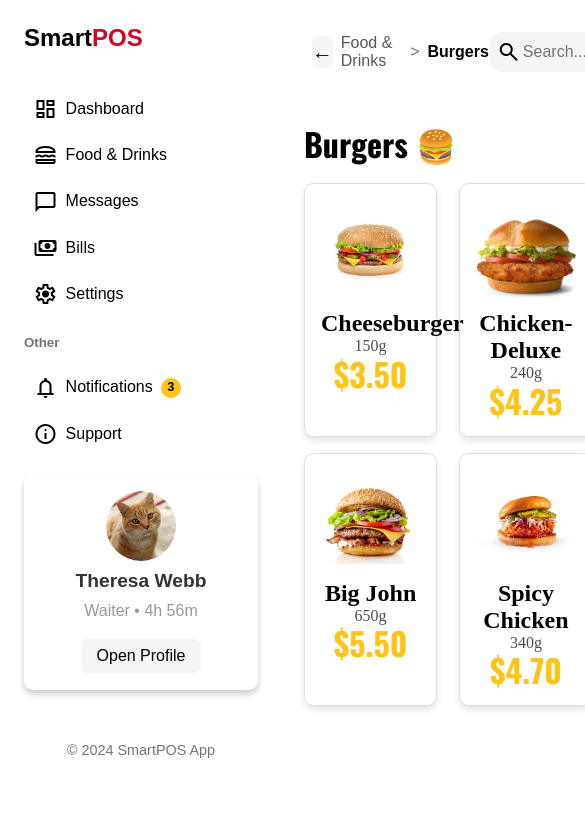
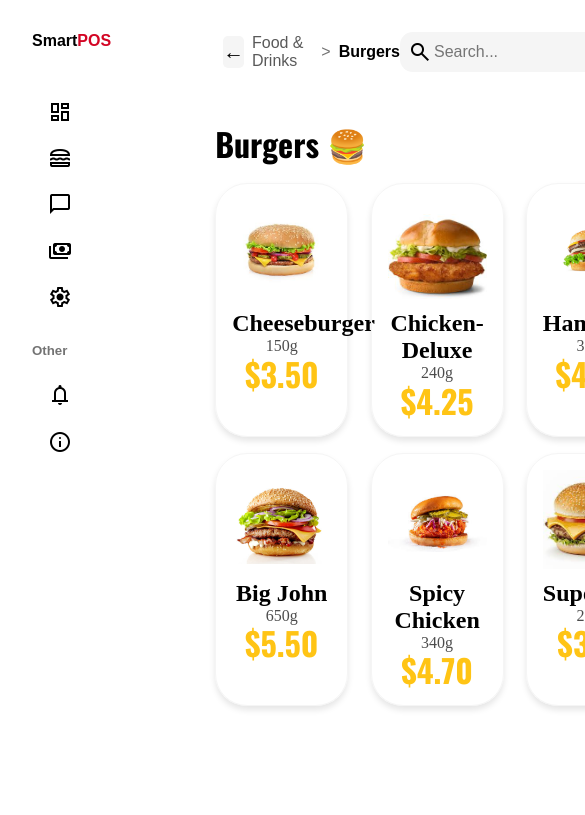
Before and after one commit to Kuba3213-77/si-project-2, a plain HTML site: page index.html in a window 390 px wide. Shown: the top 815 px of the page, 585 px wide, since content can reach past the window. Drawn offline with nearby package versions, Linux system fonts and the light colour scheme.

Commit message:
Style_media

```diff
--- a/index.html
+++ b/index.html
@@ -63,9 +63,7 @@
         <ul>
           <li>
             <a href="#">
-              <div class="notifications-icon">
-                <span class="material-symbols-outlined"> notifications </span>
-              </div>
+              <span class="material-symbols-outlined"> notifications </span>
               <span class="notifications-span">Notifications</span>
               <div class="badge">
                 <span>3</span>
@@ -80,6 +78,7 @@
           </li>
         </ul>
       </div>
+
       <div class="user">
         <img src="assets/photo-logo.jpg" alt="profile-photo" />
         <h4>Theresa Webb</h4>
@@ -90,6 +89,7 @@
         <span>© 2024 SmartPOS App</span>
       </div>
     </nav>
+
     <main>
       <div class="bar">
         <div class="left-side">
--- a/style/main.css
+++ b/style/main.css
@@ -1,6 +1,6 @@
 :root {
-  --font-family-1: "Poppins", sans-serif;
-  --font-family-2: "Oswald";
+  --font-family-1: "Poppins", sans-serif, open sans;
+  --font-family-2: "Oswald", sans-serif, Poppins;
   --color-text-1: #000;
   --color-text-2: #d30524;
   --color-text-3: #ffc415;
@@ -12,24 +12,13 @@
 body {
   margin: 0;
   display: flex;
+  gap: 2.5rem;
 }
 main {
   flex-grow: 1;
   display: flex;
   flex-direction: column;
-  margin-left: 17rem;
   padding: 1rem;
-}
-.left-side {
-  display: flex;
-  align-items: center;
-}
-.search {
-  display: flex;
-  align-items: center;
-  position: absolute;
-  top: 10px;
-  right: 20px;
 }
 
 .content {
@@ -51,13 +40,14 @@ main {
 
 .product {
   width: 30%;
-  border: 1px solid #ddd;
-  border-radius: 0.6rem;
+  border: 1px solid var(--background-color-3);
+  border-radius: 2rem;
   text-align: center;
   display: flex;
   flex-direction: column;
   padding: 1rem;
   box-shadow: 0 4px 6px rgba(0, 0, 0, 0.1);
+  cursor: pointer;
 }
 .product img {
   width: 100%;
@@ -78,9 +68,6 @@ img {
 }
 
 .search-input {
-  position: sticky;
-  top: 0;
-  display: flex;
   justify-content: end;
 }
 .bar {
@@ -100,18 +87,18 @@ img {
   display: flex;
   align-items: center;
 }
-.right-side {
+
+.bar > .right-side {
   background-color: var(--background-color-3);
   border-radius: 0.8rem;
   padding: 0.5rem;
-  display: flex;
-  align-items: center;
 }
 .search-input input {
   border: none;
   outline: none;
   background: transparent;
 }
+
 .left-arrow {
   display: flex;
   align-items: center;
@@ -132,7 +119,7 @@ span.right-arrow {
   margin-right: 0.3rem;
   opacity: 0.65;
 }
-.bar > .left-side > .left-arrow:hover {
+.left-arrow:hover {
   opacity: 0.7;
 }
 .bar > .left-side > .left-arrow:active {
@@ -140,6 +127,6 @@ span.right-arrow {
   transition: 0.2s;
 }
 .product:active {
-  transition: 0.1s;
-  scale: 1.05;
+  transition: 0.2s;
+  scale: 0.95;
 }
--- a/style/nav.css
+++ b/style/nav.css
@@ -1,23 +1,20 @@
 h2 > span {
   color: var(--color-text-2);
 }
+
 nav {
-  width: 250px;
-  max-height: 100%;
+  width: auto;
+  height: 100vh;
   display: flex;
   flex-direction: column;
   font-family: "Poppins", sans-serif;
   color: var(--color-text-1);
-  flex-basis: 280px;
-  gap: 1.2rem;
-  margin: 1rem;
-  padding: 0.5rem;
-  position: fixed;
+  flex-basis: 200px;
+  gap: 1.5rem;
+  padding: 2rem;
+  position: sticky;
   top: 0;
   left: 0;
-  z-index: 1000;
-  overflow-y: auto;
-  margin-bottom: 0.5rem;
   justify-content: space-between;
 }
 nav .logo {
@@ -25,10 +22,16 @@ nav .logo {
 }
 nav ul {
   list-style: none;
+  padding: 0;
+  margin: 0;
+  width: 100%;
 }
 nav ul li {
   display: flex;
   align-items: center;
+}
+nav ul li a {
+  width: auto;
 }
 
 .menu > ul {
@@ -36,11 +39,15 @@ nav ul li {
   flex-direction: column;
   gap: 0.2rem;
 }
+menu,
+.other {
+  flex: 1;
+}
 .user {
-  width: auto;
+  width: 100%;
   background-color: var(--background-color-4);
   border-radius: 0.6rem;
-  padding: 1rem;
+  padding: 1.5rem;
   text-align: center;
   box-shadow: 0 4px 6px rgba(0, 0, 0, 0.2);
   display: flex;
@@ -49,7 +56,8 @@ nav ul li {
   gap: 0.6rem;
   bottom: 0;
   margin-top: auto;
-  margin-bottom: 1rem;
+  margin-bottom: 3rem;
+  margin: 0;
 }
 .user img {
   width: 70px;
@@ -72,13 +80,9 @@ img {
   font-size: 1rem;
   color: #777;
 }
-.user span {
-  color: #999;
-  font-size: 1rem;
-}
 .user a {
   display: inline-block;
-  margin-top: 0.5rem;
+  margin-top: 1rem;
   padding: 8px 16px;
   background-color: var(--background-color-3);
   border-radius: 0.5rem;
@@ -87,7 +91,8 @@ img {
 }
 
 .copyright {
-  margin-top: 3rem;
+  margin-top: 0;
+  margin-bottom: 1rem;
   opacity: 0.55;
   font-size: 0.9rem;
   text-align: center;
@@ -95,7 +100,11 @@ img {
   flex-direction: column;
   margin: 1rem;
 }
-
+.other {
+  display: flex;
+  flex-direction: column;
+  gap: 1rem;
+}
 .other > h5 {
   opacity: 0.55;
 }
@@ -103,8 +112,6 @@ img {
   display: flex;
   flex-direction: column;
   gap: 0.2rem;
-  position: relative;
-  bottom: 0;
 }
 .menu > a > span {
   display: flex;
@@ -118,6 +125,9 @@ a {
 li {
   padding: 0.6rem;
   border-radius: 1rem;
+  display: flex;
+  align-items: center;
+  justify-content: flex-start;
 }
 
 .menu ul li a,
@@ -127,26 +137,16 @@ li {
   gap: 0.5rem;
 }
 
-.other {
-  display: flex;
-  flex-direction: column;
-  gap: 1rem;
-}
-
 span > ul {
   display: flex;
   flex-direction: column;
   gap: 0.5rem;
 }
 
-ul > li > a > .notifications-icon {
+ul > li > a > .notifications-icon,
+ul > li > a > span {
   display: flex;
   gap: 0.5rem;
-}
-
-ul > li > a > .notifications-span {
-  display: flex;
-  flex-grow: 1;
 }
 
 ul > li > a > .badge {
@@ -173,12 +173,58 @@ span.hour {
 li:hover {
   background-color: var(--background-color-1);
   transition: 0.2s;
-  width: 90%;
+  width: auto;
 }
 li:active {
-  scale: 1.05;
+  scale: 0.95;
 }
 
 .user a:hover {
   opacity: 0.7;
 }
+@media (max-width: 768px) {
+  nav {
+    display: flex;
+    flex-basis: 150px;
+  }
+
+  nav ul a span:nth-child(2) {
+    display: none;
+  }
+
+  nav h2 {
+    font-size: 1.2rem;
+  }
+  nav ul li {
+    max-width: fit-content;
+    padding: 0.6rem 1rem;
+  }
+}
+
+@media (max-width: 482px) {
+  nav {
+    flex-basis: 100px;
+    width: auto;
+  }
+  nav h2 {
+    font-size: 1rem;
+  }
+  nav ul a span:nth-child(2),
+  .badge {
+    display: none;
+  }
+  nav .user {
+    display: none;
+  }
+  .other .badge {
+    display: none;
+  }
+  .copyright {
+    display: none;
+  }
+}
+@media (max-height: 650px) {
+  nav .user {
+    display: none;
+  }
+}
```
